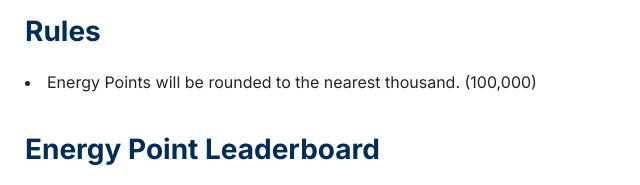
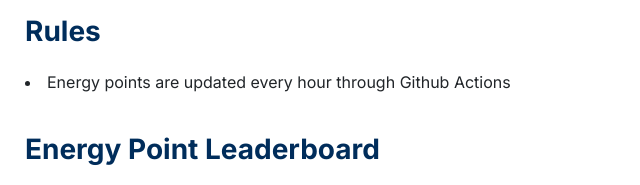
Before and after one commit to Keylightgithub/Khan_Academy_Leaderboard, a website: page index.html in a window 1280 px wide. Shown: the part 450-635 px from the top of the page, 135-775 px from the left. Drawn offline with Linux system fonts and the light colour scheme.

Commit message:
testing Github Actions for full automation hourly updates

```diff
--- a/index.html
+++ b/index.html
@@ -40,7 +40,7 @@
 
             <h2>Rules</h2>
             <ul>
-                <li>Energy Points will be rounded to the nearest thousand. (100,000)</li>
+                <li>Energy points are updated every hour through Github Actions</li>
             </ul>
         </section>
 
```
Also changed, not shown: .github/workflows/update_energy_points.yml (added).
